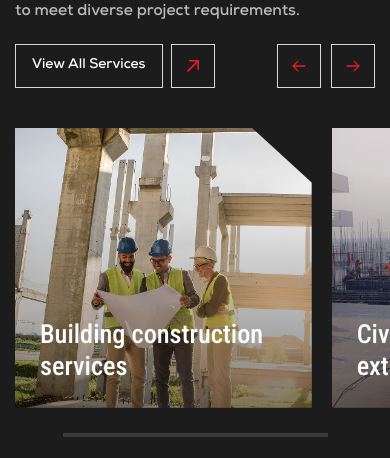
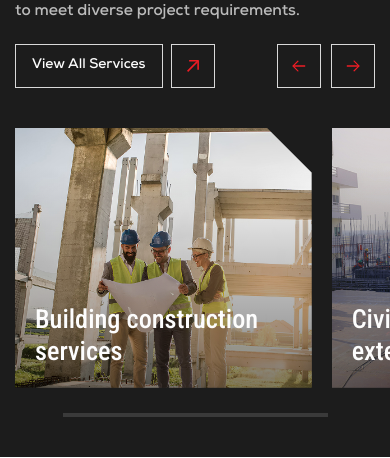
Before and after one commit to vjmistry2026/vjmistry-web, a Next.js app: page / in a window 390 px wide. Shown: the part 2960-3418 px from the top of the page. Built offline with nearby package versions, Linux system fonts and the light colour scheme.

Commit message:
fix: expertise

```diff
--- a/app/components/client/Home/Sections/Expertise.tsx
+++ b/app/components/client/Home/Sections/Expertise.tsx
@@ -88,14 +88,31 @@ const ExpertiseSection = () => {
                 >
                     {slides.map((slide) => (
                         <SwiperSlide key={slide.id}>
-                            <div className="group relative overflow-hidden cursor-pointer [clip-path:polygon(0_0,calc(100%-60px)_0,100%_55px,100%_100%,0_100%)]">
+                            {/* <div className="group relative overflow-hidden cursor-pointer [clip-path:polygon(0_0,calc(100%-78px)_0,100%_65px,100%_100%,0_100%)] 2xl:min-h-[463px]"> */}
+                            <div
+                                className="
+    group relative overflow-hidden cursor-pointer
+
+    [clip-path:polygon(0_0,calc(100%-45px)_0,100%_45px,100%_100%,0_100%)]
+
+    md:[clip-path:polygon(0_0,calc(100%-55px)_0,100%_50px,100%_100%,0_100%)]
+
+    lg:[clip-path:polygon(0_0,calc(100%-65px)_0,100%_55px,100%_100%,0_100%)]
+
+    xl:[clip-path:polygon(0_0,calc(100%-72px)_0,100%_60px,100%_100%,0_100%)]
+
+    2xl:[clip-path:polygon(0_0,calc(100%-78px)_0,100%_65px,100%_100%,0_100%)]
+
+    2xl:min-h-[463px]
+  "
+                            >
                                 {/* Image */}
                                 <Image
                                     src={slide.image}
                                     alt={slide.title}
                                     width={520}
-                                    height={420}
-                                    className="w-full h-[280px] md:h-[340px] lg:h-[420px] object-cover"
+                                    height={463}
+                                    className="w-full h-[260px] md:h-[340px] lg:h-[420px] 2xl:h-full object-cover"
                                 />
 
                                 {/* Dark overlay */}
@@ -110,8 +127,8 @@ const ExpertiseSection = () => {
                                 {/* DEFAULT TITLE */}
                                 <h3
                                     className="
-        absolute bottom-[25px] lg:bottom-[50px] left-[25px] lg:left-[50px] leading-[120%]
-        text-32 font-condensed max-w-[270px] text-[#FDFDFD]
+        absolute bottom-[20px] lg:bottom-[50px] left-[20px] lg:left-[50px] leading-[120%]
+        text-32 font-condensed max-w-[300px] text-[#FDFDFD]
         transition-all duration-500 ease-out
         group-hover:translate-y-[20px]
         group-hover:opacity-0
@@ -123,7 +140,7 @@ const ExpertiseSection = () => {
                                 {/* HOVER TITLE BOX */}
                                 <div
                                     className="
-        absolute bottom-[25px] lg:bottom-[50px] left-[25px] lg:left-[50px]
+        absolute bottom-[20px] lg:bottom-[50px] left-[20px] lg:left-[50px]
         flex items-center justify-between
         bg-white w-[calc(100%-50px)] lg:w-[calc(100%-100px)]
         px-[20px] py-[20px] lg:py-[30px]
@@ -132,7 +149,7 @@ const ExpertiseSection = () => {
         group-hover:translate-y-0 group-hover:opacity-100
       "
                                 >
-                                    <span className="max-w-[270px] leading-[120%] font-condensed text-32 text-black">
+                                    <span className="max-w-[300px] leading-[120%] font-condensed text-32 text-black">
                                         {slide.title}
                                     </span>
 
--- a/app/components/client/Home/Sections/Legacy.tsx
+++ b/app/components/client/Home/Sections/Legacy.tsx
@@ -178,7 +178,7 @@ useEffect(() => {
                                 }}
                                 data-id={item.id}
                                 onMouseEnter={() => setActiveId(item.id)}
-                                className="relative overflow-hidden p-6  2xl:p-10 max-w-[367px]
+                                className="relative overflow-hidden p-6  2xl:p-10 max-w-[367px] 2xl:min-h-[385px]
   transition-all duration-500
   [clip-path:polygon(0_0,calc(100%-45px)_0,100%_50px,100%_100%,0_100%)]
   bg-[#F9F9F9]"
```
